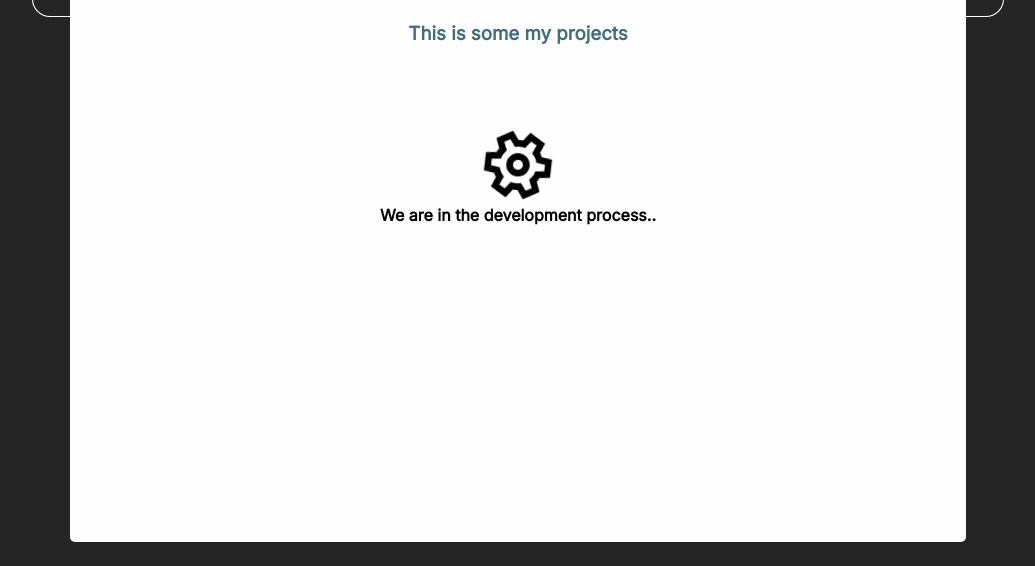
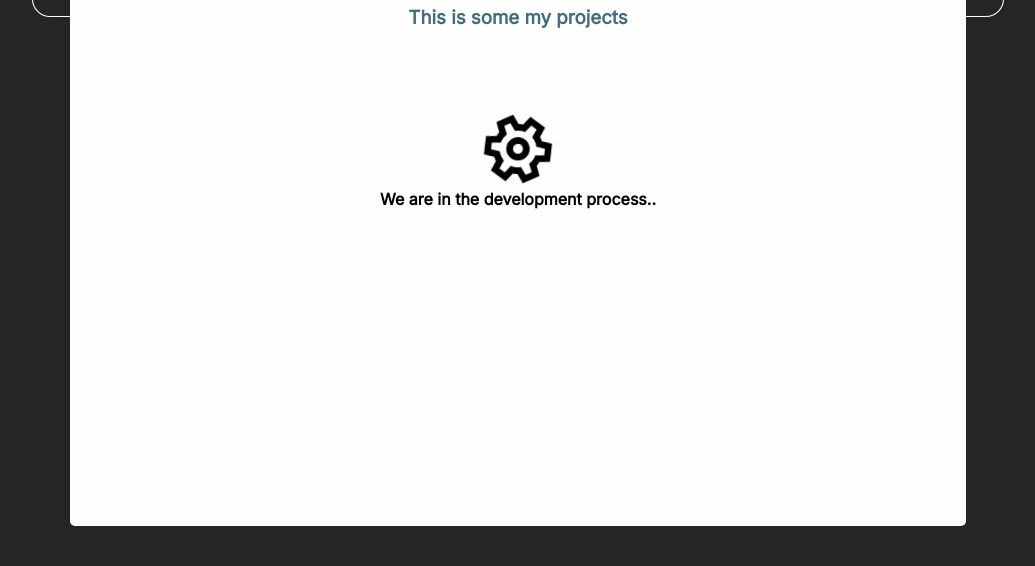
Before and after one commit to anaavelino/my-page, a website: page index.html in a window 1280 px wide. Shown: the part 234-800 px from the top of the page, without its empty margins (122-1157 px from the left). Drawn offline with Linux system fonts and the light colour scheme.

Commit message:
Update styles.css

```diff
--- a/css/styles.css
+++ b/css/styles.css
@@ -82,7 +82,7 @@
   position: absolute;
   width: 70%;
   height: 70%;
-  top: 27%;
+  top: 25%;
   background: #fefefe !important;
   border-radius: 5px;
 }
```
